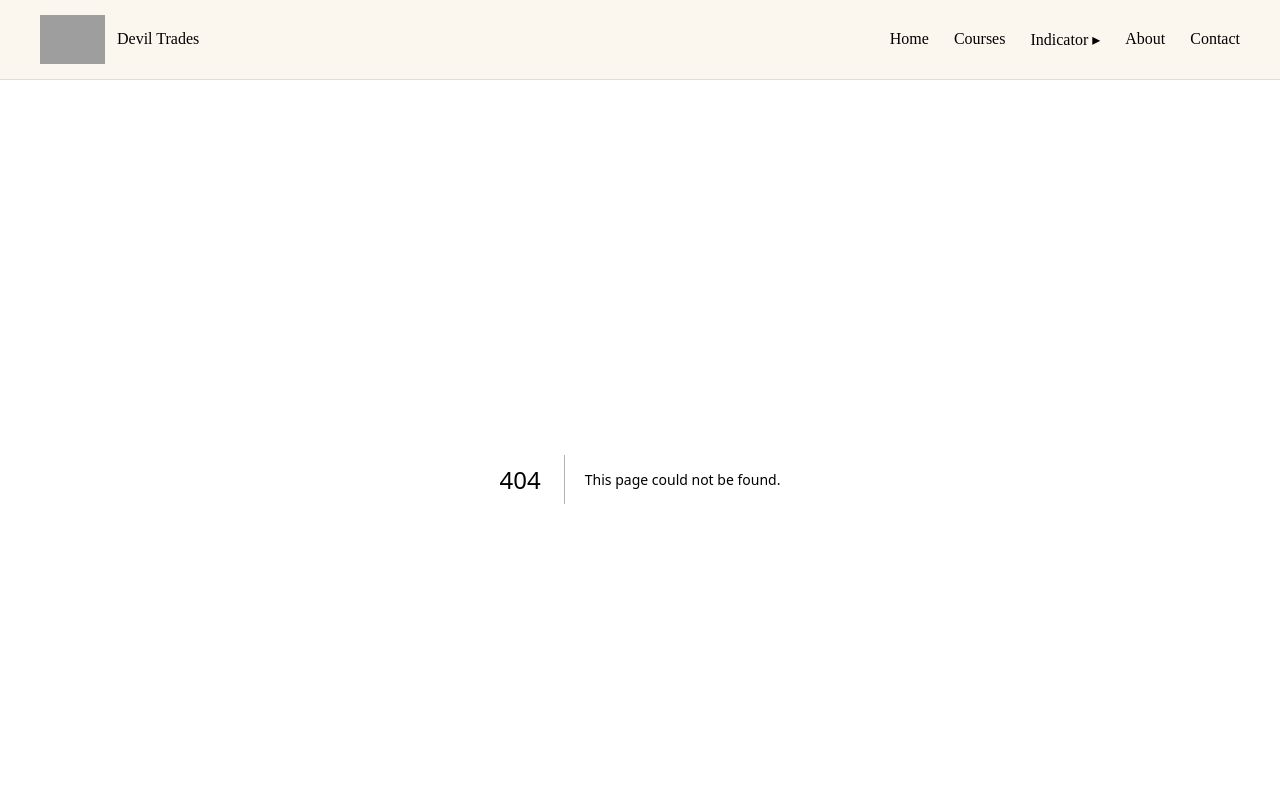
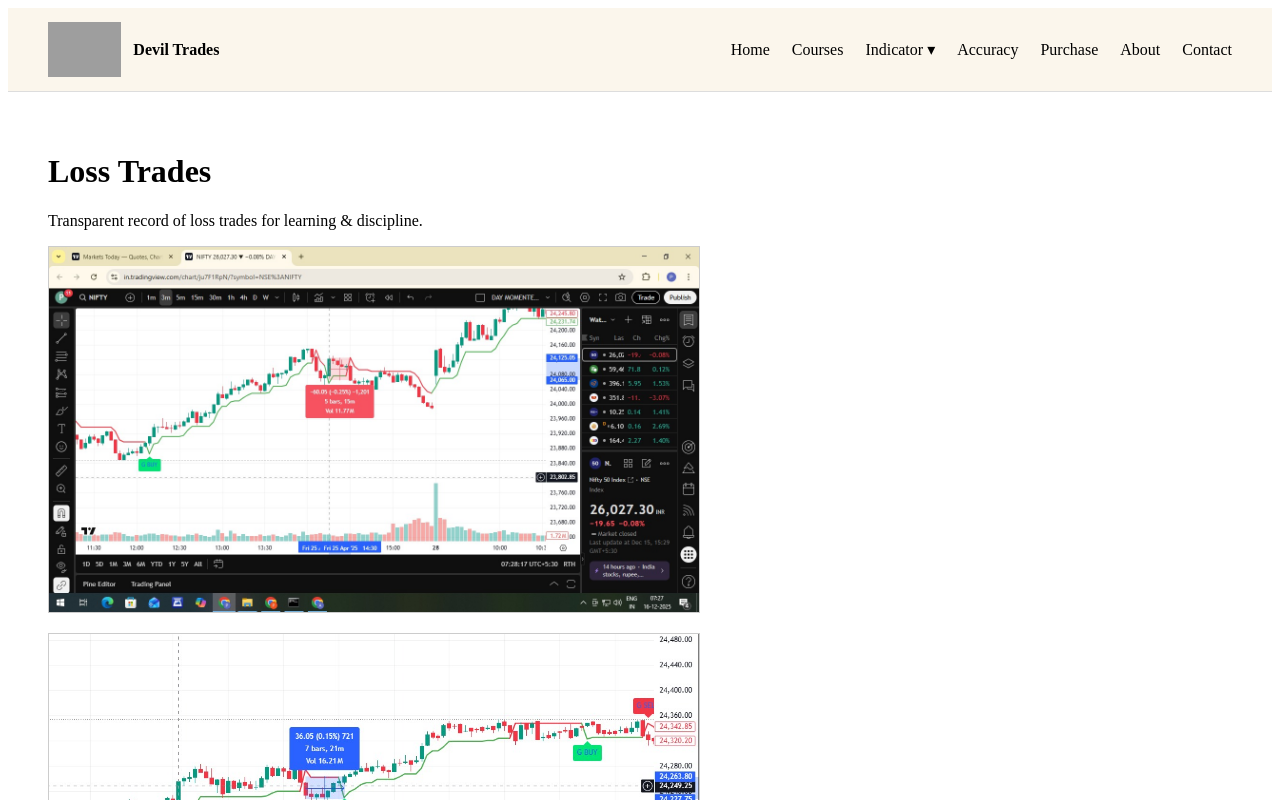
Before and after one commit to prabhakar9585/thedeviltrades-clean, a Next.js app: page /indicator/losses in a window 1280 px wide. Before the commit this address had no page. Shown: the top 800 px of the page. Built offline with nearby package versions, Linux system fonts and the light colour scheme; grey boxes are pictures that could not be loaded.

Commit message:
Add losses & no trade days auto image pages

```diff
--- a/components/Header.js
+++ b/components/Header.js
@@ -1,24 +1,40 @@
 import Link from "next/link";
+import styles from "./Header.module.css";
 
 export default function Header() {
   return (
-    <header className="header">
-      <div className="header-inner">
-        <div className="logo">
-          <img src="/logo.png" alt="Devil Trades Logo" />
-          <span>Devil Trades</span>
+    <header className={styles.header}>
+      <div className={styles.logo}>
+        <img src="/logo.png" alt="Devil Trades" />
+        <span>Devil Trades</span>
+      </div>
+
+      <nav className={styles.nav}>
+        <Link href="/">Home</Link>
+        <Link href="/courses">Courses</Link>
+
+        {/* Indicator Dropdown */}
+        <div className={styles.dropdown}>
+          <span className={styles.dropbtn}>Indicator ▾</span>
+
+          <div className={styles.dropdownContent}>
+            <div className={styles.subDropdown}>
+              <span>NIFTY 50 ▸</span>
+
+              <div className={styles.subContent}>
+                <Link href="/indicator/profits">Profit Trades</Link>
+                <Link href="/indicator/losses">Loss Trades</Link>
+                <Link href="/indicator/notrades">No Trade Days</Link>
+              </div>
+            </div>
+          </div>
         </div>
 
-        <nav className="nav">
-  <a href="/">Home</a>
-  <a href="/courses">Courses</a>
-  <a href="/indicator">Indicator</a>
-  <a href="/accuracy">Accuracy</a>
-  <a href="/purchase">Purchase</a>
-  <a href="/about">About</a>
-  <a href="/contact">Contact</a>
-</nav>
-      </div>
+        <Link href="/accuracy">Accuracy</Link>
+        <Link href="/purchase">Purchase</Link>
+        <Link href="/about">About</Link>
+        <Link href="/contact">Contact</Link>
+      </nav>
     </header>
   );
 }
--- /dev/null
+++ b/components/Header.module.css
@@ -0,0 +1,81 @@
+.header {
+  display: flex;
+  justify-content: space-between;
+  align-items: center;
+  padding: 14px 40px;
+  background: #fbf6ec;
+  border-bottom: 1px solid #ddd;
+}
+
+.logo {
+  display: flex;
+  align-items: center;
+  gap: 12px;
+  font-weight: bold;
+}
+
+.logo img {
+  height: 55px;
+}
+
+.nav {
+  display: flex;
+  gap: 22px;
+  align-items: center;
+}
+
+.nav a {
+  text-decoration: none;
+  color: black;
+  font-weight: 500;
+}
+
+/* Dropdown */
+.dropdown {
+  position: relative;
+}
+
+.dropbtn {
+  cursor: pointer;
+}
+
+.dropdownContent {
+  display: none;
+  position: absolute;
+  top: 30px;
+  background: white;
+  border: 1px solid #ccc;
+  min-width: 160px;
+  z-index: 10;
+}
+
+.dropdown:hover .dropdownContent {
+  display: block;
+}
+
+/* Sub Dropdown */
+.subDropdown {
+  position: relative;
+  padding: 10px;
+  cursor: pointer;
+}
+
+.subContent {
+  display: none;
+  position: absolute;
+  left: 160px;
+  top: 0;
+  background: white;
+  border: 1px solid #ccc;
+  min-width: 180px;
+}
+
+.subDropdown:hover .subContent {
+  display: block;
+}
+
+.subContent a {
+  display: block;
+  padding: 10px;
+  color: black;
+}
--- a/pages/_app.js
+++ b/pages/_app.js
@@ -1,41 +1,10 @@
+import Header from "../components/Header";
 import "../styles/globals.css";
-import Link from "next/link";
 
 export default function MyApp({ Component, pageProps }) {
   return (
     <>
-      <header className="header">
-        <div className="logo">
-          <img src="/logo.png" alt="Devil Trades" />
-          <span>Devil Trades</span>
-        </div>
-
-        <nav>
-          <Link href="/">Home</Link>
-          <Link href="/courses">Courses</Link>
-
-          {/* INDICATOR MENU */}
-          <div className="dropdown">
-            <span className="dropbtn">Indicator ▸</span>
-
-            <div className="dropdown-content">
-              <div className="sub-dropdown">
-                <span>NIFTY 50 ▸</span>
-
-                <div className="sub-dropdown-content">
-                  <Link href="/indicator/profit">Profit Trades</Link>
-                  <Link href="/indicator/loss">Loss Trades</Link>
-                  <Link href="/indicator/notrade">No Trade Days</Link>
-                </div>
-              </div>
-            </div>
-          </div>
-
-          <Link href="/about">About</Link>
-          <Link href="/contact">Contact</Link>
-        </nav>
-      </header>
-
+      <Header />
       <Component {...pageProps} />
     </>
   );
--- /dev/null
+++ b/pages/indicator/losses.js
@@ -0,0 +1,27 @@
+export default function LossTrades() {
+  // Auto-load images: l1.png, l2.png, l3.png ...
+  const images = Array.from({ length: 50 }, (_, i) => `/losses/l${i + 1}.png`);
+
+  return (
+    <div style={{ padding: "40px" }}>
+      <h1>Loss Trades</h1>
+      <p>Transparent record of loss trades for learning & discipline.</p>
+
+      {images.map((img, index) => (
+        <img
+          key={index}
+          src={img}
+          alt={`Loss trade ${index + 1}`}
+          style={{
+            width: "100%",
+            maxWidth: "650px",
+            display: "block",
+            marginBottom: "20px",
+            border: "1px solid #ccc",
+          }}
+          onError={(e) => (e.target.style.display = "none")}
+        />
+      ))}
+    </div>
+  );
+}
```
Also changed, not shown: pages/indicator/loss.js (deleted, +0 -10 lines), pages/indicator/notrade.js (deleted, +0 -10 lines), pages/indicator/notrades.js (added, +27 -0 lines), pages/indicator/profit.js (deleted, +0 -10 lines), pages/indicator/profits.js (added, +19 -0 lines).
